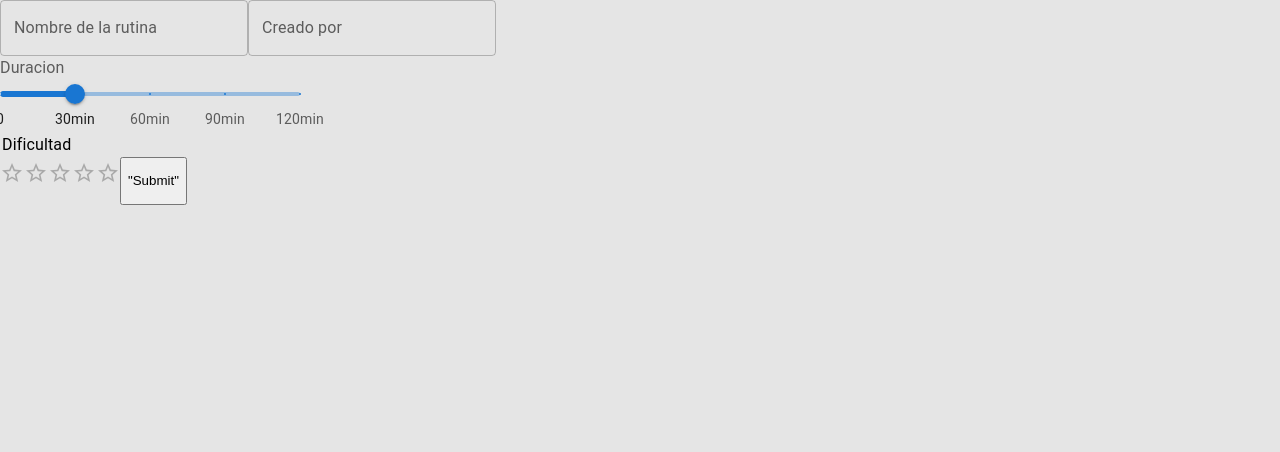
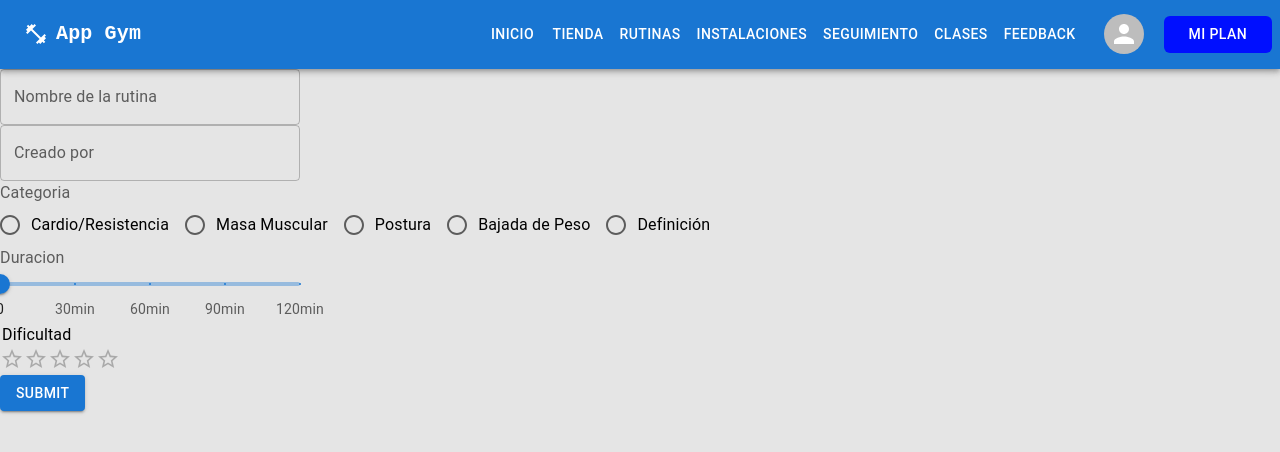
Before and after one commit to aronfraga/gym-frontend-app, a React (Vite) app: page /rutinas/crear in a window 1280 px wide. Shown: the top 452 px of the page. Built offline with nearby package versions, Linux system fonts and the light colour scheme.

Commit message:
toque form y una ruta

```diff
--- a/src/components/AllRoutines/AllRoutines.jsx
+++ b/src/components/AllRoutines/AllRoutines.jsx
@@ -1,67 +1,8 @@
-import React from 'react';
-import { useGetAllRoutinesQuery } from '../../redux/query/api';
-import Loading from '../Loading/Loading';
-import Routine from '../Routine/Routine';
-import style from './AllRoutines.module.css';
-
-const prueba = [
-	{
-		duration: '60 minutos',
-		name: 'Intensivo piernas',
-		createdBy: 'Aaron Fraga',
-		difficulty: 5,
-		category: 'Cardio/Resistencia',
-	},
-	{
-		duration: '45 minutos',
-		name: 'Intensivo piernas',
-		createdBy: 'Gaston Schmitz',
-		difficulty: 3,
-		category: 'Masa Muscular',
-	},
-	{
-		duration: '30 minutos',
-		name: 'Intensivo piernas',
-		createdBy: 'Gaston Schmitz',
-		difficulty: 4,
-		category: 'Postura',
-	},
-	{
-		duration: '60 minutos',
-		name: 'Intensivo piernas',
-		createdBy: 'Aaron Fraga',
-		difficulty: 5,
-		category: 'Cardio/Resistencia',
-	},
-	{
-		duration: '45 minutos',
-		name: 'Intensivo piernas',
-		createdBy: 'Gaston Schmitz',
-		difficulty: 3,
-		category: 'Masa Muscular',
-	},
-	{
-		duration: '30 minutos',
-		name: 'Intensivo piernas',
-		createdBy: 'Gaston Schmitz',
-		difficulty: 4,
-		category: 'Postura',
-	},
-	{
-		duration: '45 minutos',
-		name: 'Intensivo piernas',
-		createdBy: 'Gaston Schmitz',
-		difficulty: 3,
-		category: 'Masa Muscular',
-	},
-	{
-		duration: '30 minutos',
-		name: 'Intensivo piernas',
-		createdBy: 'Gaston Schmitz',
-		difficulty: 4,
-		category: 'Postura',
-	},
-];
+import React from "react";
+import { useGetAllRoutinesQuery } from "../../redux/query/api";
+import Loading from "../Loading/Loading";
+import Routine from "../Routine/Routine";
+import style from "./AllRoutines.module.css";
 
 const AllRoutines = () => {
   const { data: routines, isLoading, error } = useGetAllRoutinesQuery();
@@ -70,7 +11,7 @@ const AllRoutines = () => {
 
   return (
     <div className={style.mainContainer}>
-			{prueba?.map((rutine, i) => (
+      {routines?.map((rutine, i) => (
         <Routine
           key={i}
           duration={rutine.duration}
--- a/src/components/BtnFilter/BtnFilter.jsx
+++ b/src/components/BtnFilter/BtnFilter.jsx
@@ -1,21 +1,26 @@
 import React from "react";
-import Button from '@mui/material/Button';
-import Icon from '@mui/material/Icon';
-import ButtonGroup from '@mui/material/ButtonGroup';
-import style from './BtnFilter.module.css';
+import Button from "@mui/material/Button";
+import Icon from "@mui/material/Icon";
+import ButtonGroup from "@mui/material/ButtonGroup";
+import style from "./BtnFilter.module.css";
 
 const BtnFilter = () => {
   return (
     <div className={style.btnMaster}>
       <Icon>star</Icon>
-      <ButtonGroup variant="contained" aria-label="outlined primary button group">
+      <ButtonGroup
+        variant="contained"
+        aria-label="outlined primary button group"
+      >
         <Button>Todas las rutinas</Button>
         <Button>Mis Rutinas</Button>
         <Button>Las que no tengo</Button>
       </ButtonGroup>
-      <Button variant="contained">Crear rutina</Button>
+      <Button variant="contained" href={"/rutinas/crear"}>
+        Crear rutina
+      </Button>
     </div>
-  )
-}
+  );
+};
 
 export default BtnFilter;
--- a/src/components/FormRoutines/FormRoutines.jsx
+++ b/src/components/FormRoutines/FormRoutines.jsx
@@ -1,33 +1,21 @@
 import {
   Typography,
   Rating,
-  FormGroup,
   TextField,
   Box,
   Button,
-  FormControl,
+  Grid,
+  FormControlLabel,
+  FormLabel,
+  RadioGroup,
+  Radio,
+  InputLabel,
+  Slider,
 } from "@mui/material";
 import React, { useState } from "react";
+import { useNavigate } from "react-router-dom";
 import { useAddNewRoutinesMutation } from "../../redux/query/api";
-import OutlinedInput from "@mui/material/OutlinedInput";
-import InputLabel from "@mui/material/InputLabel";
-import MenuItem from "@mui/material/MenuItem";
-import ListItemText from "@mui/material/ListItemText";
-import Select from "@mui/material/Select";
-import Checkbox from "@mui/material/Checkbox";
-import Slider from "@mui/material/Slider";
-import Loading from "../Loading/Loading";
-
-const ITEM_HEIGHT = 48;
-const ITEM_PADDING_TOP = 8;
-const MenuProps = {
-  PaperProps: {
-    style: {
-      maxHeight: ITEM_HEIGHT * 4.5 + ITEM_PADDING_TOP,
-      width: 250,
-    },
-  },
-};
+import NavBar from "../NavBar/NavBar";
 
 const categorias = [
   "Cardio/Resistencia",
@@ -61,17 +49,19 @@ const marks = [
 ];
 
 const FormRoutines = () => {
+  const navigate = useNavigate();
   const [value, setValue] = useState({
     name: "",
     createdBy: "",
     duration: 0,
     difficulty: 0,
-    category: "Masa Muscular",
+    category: "",
   });
 
   const [createRoutines, { isLoading }] = useAddNewRoutinesMutation();
 
   const handelSubmit = async (e) => {
+    console.log(e);
     e.preventDefault();
     await createRoutines({
       name: value.name,
@@ -85,8 +75,10 @@ const FormRoutines = () => {
       createdBy: "",
       duration: 0,
       difficulty: 0,
-      category: "Masa Muscular",
+      category: "",
     });
+    alert("Rutina Creada");
+    navigate("/rutinas");
   };
 
   const handleChange = (event) => {
@@ -104,23 +96,109 @@ const FormRoutines = () => {
   };
 
   return (
-    <form sx={{ border: 1, width: { xl: 300 } }} onSubmit={handelSubmit}>
+    <>
+      <NavBar />
+      <div>
+        <Grid container>
+          <form>
+            <Grid item>
               <TextField
+                sx={{ width: 300 }}
                 id="standard-name"
                 label="Nombre de la rutina"
                 name="name"
                 value={value.name}
                 onChange={handleChange}
               />
+            </Grid>
+            <Grid item>
               <TextField
+                sx={{ width: 300 }}
                 id="standard-name"
                 label="Creado por"
                 name="createdBy"
                 value={value.createdBy}
                 onChange={handleChange}
               />
+            </Grid>
+            <Grid item></Grid>
 
-      {/* <InputLabel>Categoria</InputLabel>
+            <FormLabel id="row-radio-buttons-group-label">Categoria</FormLabel>
+            <RadioGroup
+              row
+              aria-labelledby="demo-row-radio-buttons-group-label"
+              name="row-radio-buttons-group"
+            >
+              {categorias.map((cate) => (
+                <FormControlLabel
+                  name="category"
+                  value={cate}
+                  control={<Radio />}
+                  label={cate}
+                  onChange={handleChange}
+                />
+              ))}
+            </RadioGroup>
+
+            <Grid item>
+              <Box sx={{ width: 300 }}>
+                <InputLabel id="duracion">Duracion</InputLabel>
+                <Slider
+                  name="duration"
+                  max={120}
+                  defaultValue={0}
+                  getAriaValueText={(value) => auxDuration(value)}
+                  value={auxDuration()}
+                  onChange={handleChange}
+                  step={null}
+                  valueLabelDisplay="off"
+                  marks={marks}
+                />
+              </Box>
+            </Grid>
+            <Grid item>
+              <Typography component="legend">Dificultad</Typography>
+              <Rating
+                name="difficulty"
+                id="difficultyId"
+                value={value.difficulty}
+                onChange={handleChange}
+              />
+            </Grid>
+            <Box>
+              <Button
+                variant="contained"
+                onClick={handelSubmit}
+                disabled={isLoading ? true : false}
+              >
+                Submit
+              </Button>
+            </Box>
+          </form>
+        </Grid>
+      </div>
+    </>
+  );
+};
+
+export default FormRoutines;
+
+const auxDuration = (value) => value;
+
+// DEJO ESTO COSAS COMENTADAS
+
+// const ITEM_HEIGHT = 48;
+// const ITEM_PADDING_TOP = 8;
+// const MenuProps = {
+//   PaperProps: {
+//     style: {
+//       maxHeight: ITEM_HEIGHT * 4.5 + ITEM_PADDING_TOP,
+//       width: 250,
+//     },
+//   },
+// };
+
+/* <InputLabel>Categoria</InputLabel>
       <Select
         name="category"
         id="categoryId"
@@ -137,43 +215,4 @@ const FormRoutines = () => {
             <ListItemText primary={cate} />
           </MenuItem>
         ))}
-      </Select> */}
-      <Box sx={{ width: 300 }}>
-        <InputLabel id="duracion">Duracion</InputLabel>
-        <Slider
-          name="duration"
-          max={120}
-          defaultValue={30}
-          getAriaValueText={(value) => auxDuration(value)}
-          value={auxDuration()}
-          onChange={handleChange}
-          step={null}
-          valueLabelDisplay="off"
-          marks={marks}
-        />
-      </Box>
-      <Typography component="legend">Dificultad</Typography>
-      <Rating
-        name="difficulty"
-        id="difficultyId"
-        value={value.difficulty}
-        onChange={handleChange}
-      />
-
-      <button type="submit">
-        {isLoading ? (
-          <>
-            <p>"Submit"</p>
-            <Loading />
-          </>
-        ) : (
-          <p>"Submit"</p>
-        )}
-      </button>
-    </form>
-  );
-};
-
-export default FormRoutines;
-
-const auxDuration = (value) => value;
+      </Select> */
--- a/src/redux/query/api.js
+++ b/src/redux/query/api.js
@@ -8,7 +8,7 @@ export const ApiQuery = createApi({
   }),
   endpoints: (builder) => ({
     //************************************** */
-    //********* G E T ' S ****************** */
+    //*********** G E T ' S **************** */
     //************************************** */
 
     getAllRoutines: builder.query({
@@ -28,7 +28,7 @@ export const ApiQuery = createApi({
     }),
 
     //************************************** */
-    //********* P O S T ' S **************** */
+    //*********** P O S T ' S ************** */
     //************************************** */
 
     addNewRoutines: builder.mutation({
```
Lines whose indentation alone changed are shown as unchanged.
